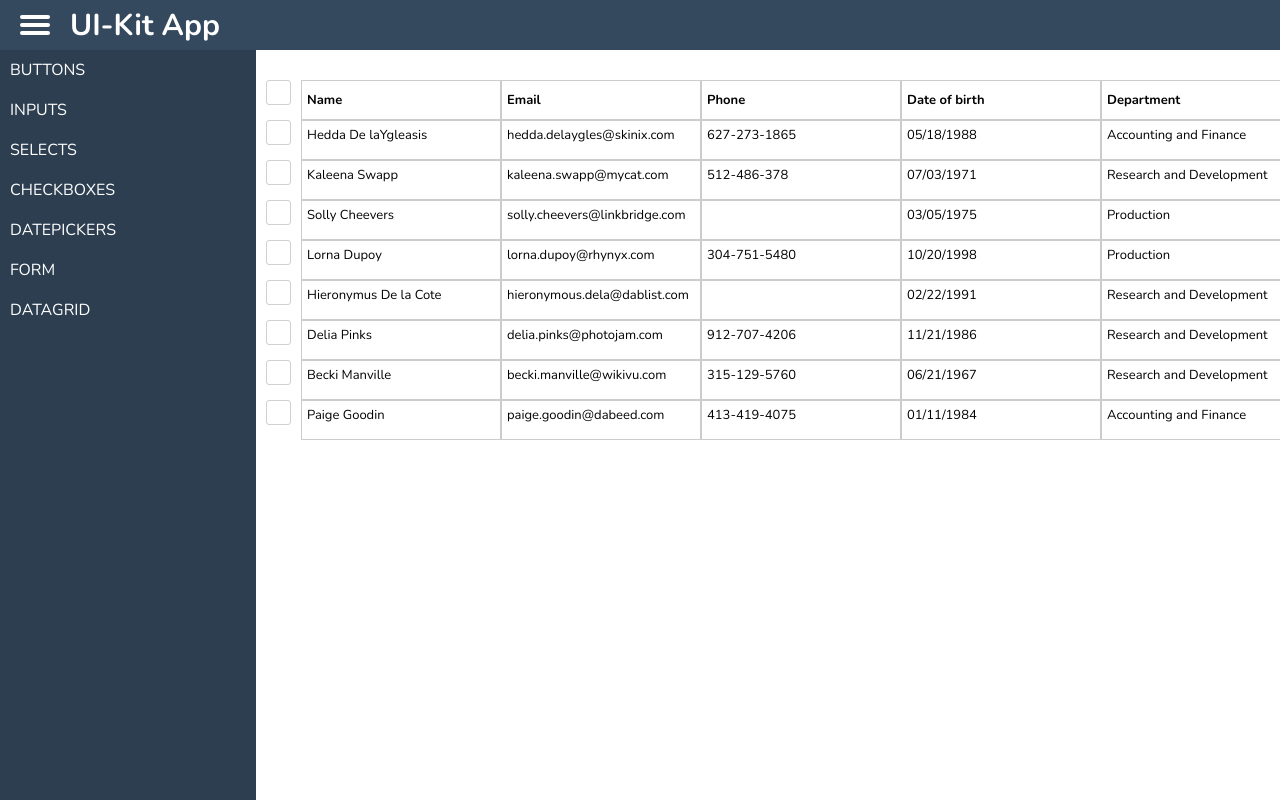
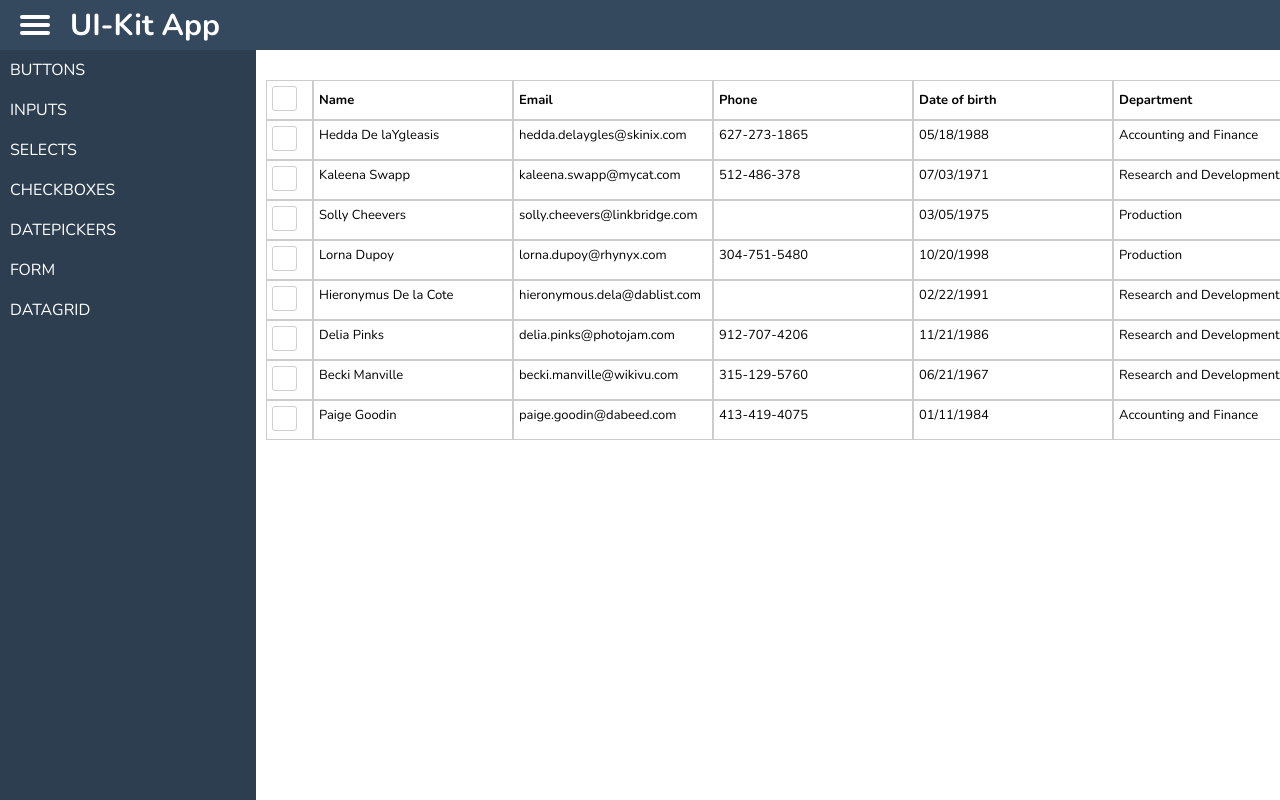
Before and after one commit to a-korkin/ui-kit-v1, a React (Create React App) app: page /datagrid in a window 1280 px wide. Shown: the top 800 px of the page. Built offline with nearby package versions, Linux system fonts and the light colour scheme.

Commit message:
creating rows

```diff
--- a/src/models/index.ts
+++ b/src/models/index.ts
@@ -39,6 +39,10 @@ export interface ICell {
     value: any;
 }
 
+export interface IRow {
+    cells: ICell[];
+}
+
 export enum SortDirections {
     ASC = "ASC",
     DESC = "DESC"
--- a/src/ui/DataGrid/DataGrid.scss
+++ b/src/ui/DataGrid/DataGrid.scss
@@ -1,6 +1,19 @@
 .grid {
     display: grid;
     grid-template-columns: repeat(7, min-content);
+
+    &-row {
+        display: contents;
+
+        &:hover {
+
+            // & >
+            & > .grid-column-data,
+            & > .react-resizable {
+                background-color: orangered;
+            }
+        }
+    }
 
     .col-header {
         height: 100%;
@@ -65,5 +78,13 @@
         min-height: 4rem;
         width: 100%;
         font-size: 1.3rem;
+
+        // &:nth-child(n + 8):nth-child(-n + 14) {
+        //     background-color: orangered;
+        // }
+
+        // &:nth-child(n + 22):nth-child(-n + 28) {
+        //     background-color: orangered;
+        // }
     }
 }
--- a/src/ui/DataGrid/DataGrid.tsx
+++ b/src/ui/DataGrid/DataGrid.tsx
@@ -102,19 +102,21 @@ const DataGrid: React.FC<IDataGridProps> = ({headers, data}) => {
         setDataColumns(orderRows(sortedCols));
     }
 
+    // создание ячейки
     const createDataCell = (cell: ICell) => {
         if (cell.col === 1) {
             return (
                 <React.Fragment key={cell.id}>
+                    <div className="grid-column-data">
                         <Checkbox
-                        key={cell.id + 3}
                             id={cell.id.toString()}
                             checked={false}
                             label=""
                             onChange={(t: boolean) => {console.log(cell.id)}}
                         />
+                    </div>
+
                     <div
-                        key={cell.id}
                         className="grid-column-data"
                     >
                         {cell.value}
@@ -132,9 +134,31 @@ const DataGrid: React.FC<IDataGridProps> = ({headers, data}) => {
         )
     }
 
+    // создание строк
+    const createRows = (cells: ICell[], rowLength: number = 6) => {
+        let rows: any[] = [];
+
+        for (let i = 0; i < cells.length; i += rowLength) {
+            const row = (
+                <div key={cells[i].row} className="grid-row">
+                    {
+                        cells.slice(i, i + rowLength).map((r) =>
+                            createDataCell(r)
+                        )
+                    }
+                </div>
+            );
+            rows = [...rows, row];
+        }
+        return rows;
+    }
+
     return (
         <div className="grid">
-            <Checkbox id="1" checked={false} label="" onChange={(t: boolean) => {console.log("main")}} />
+            <div className="grid-row">
+                <div className="grid-column-data">
+                    <Checkbox id="main" checked={false} label="" onChange={(t: boolean) => {console.log("all")}} />
+                </div>
                 {
                     columns.sort(sortColumns).map((column) => (
                         <Column
@@ -149,10 +173,9 @@ const DataGrid: React.FC<IDataGridProps> = ({headers, data}) => {
                         />
                     ))
                 }
+            </div>
             {
-                dataColumns.sort(sortDataColumns).map((cell) =>
-                    createDataCell(cell)
-                )
+                createRows(dataColumns.sort(sortDataColumns))
             }
         </div>
     );
```
Also changed, not shown: src/pages/DataGrid.tsx (+57 -0 lines). Lines whose indentation alone changed are shown as unchanged.
